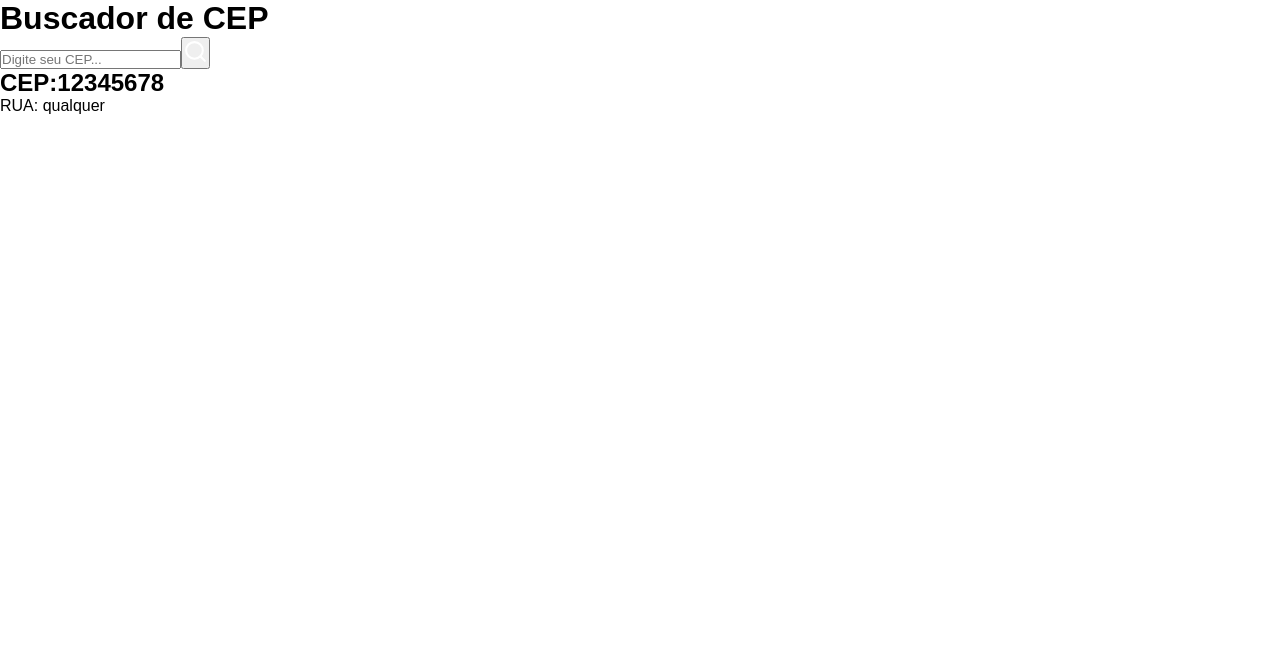
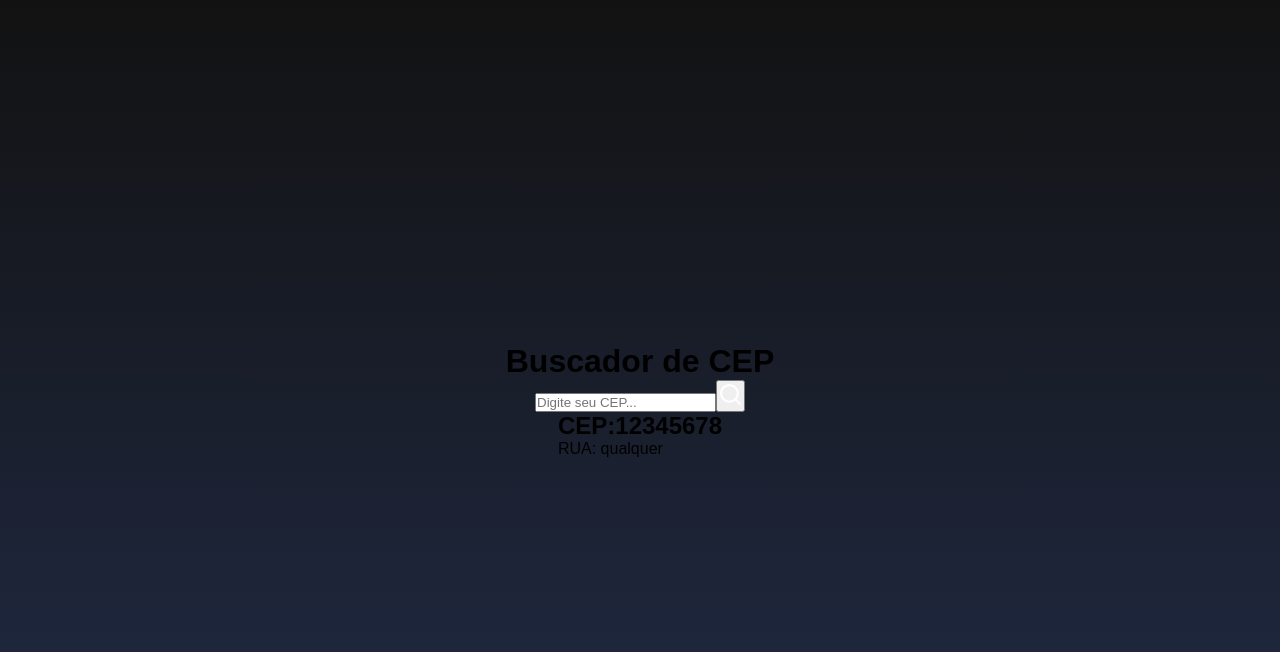
Before and after one commit to barbarassoares/buscaCEP, a React (Create React App) app: page / in a window 1280 px wide. Shown: the top 652 px of the page. Built offline with nearby package versions, Linux system fonts and the light colour scheme.

Commit message:
Update App.js

```diff
--- a/src/App.js
+++ b/src/App.js
@@ -1,11 +1,12 @@
 import { FiSearch } from 'react-icons/fi'
+import'./styles.css';
 function App() {
   return (
-    <div className="Conteiner">
+    <div className="Container">
       <h1 className="Title">
       Buscador de CEP</h1>
 
-      <div className="ConteinerInput">
+      <div className="ContainerInput">
       <input type="text"
       placeholder="Digite seu CEP..."
       />
```
